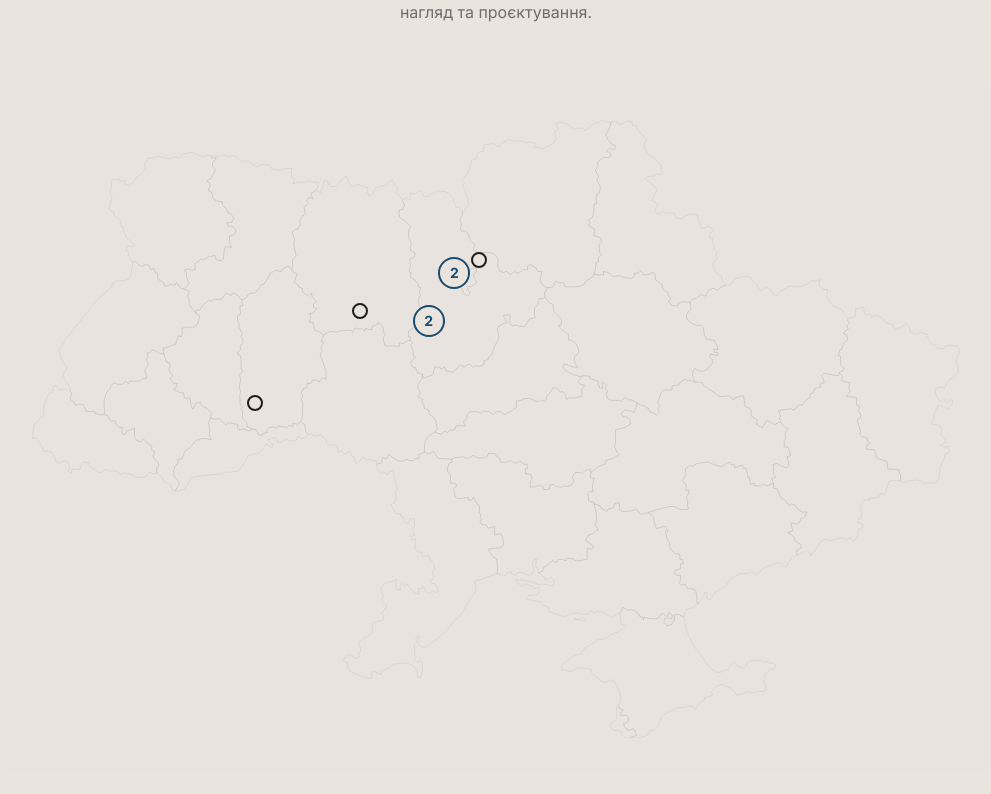
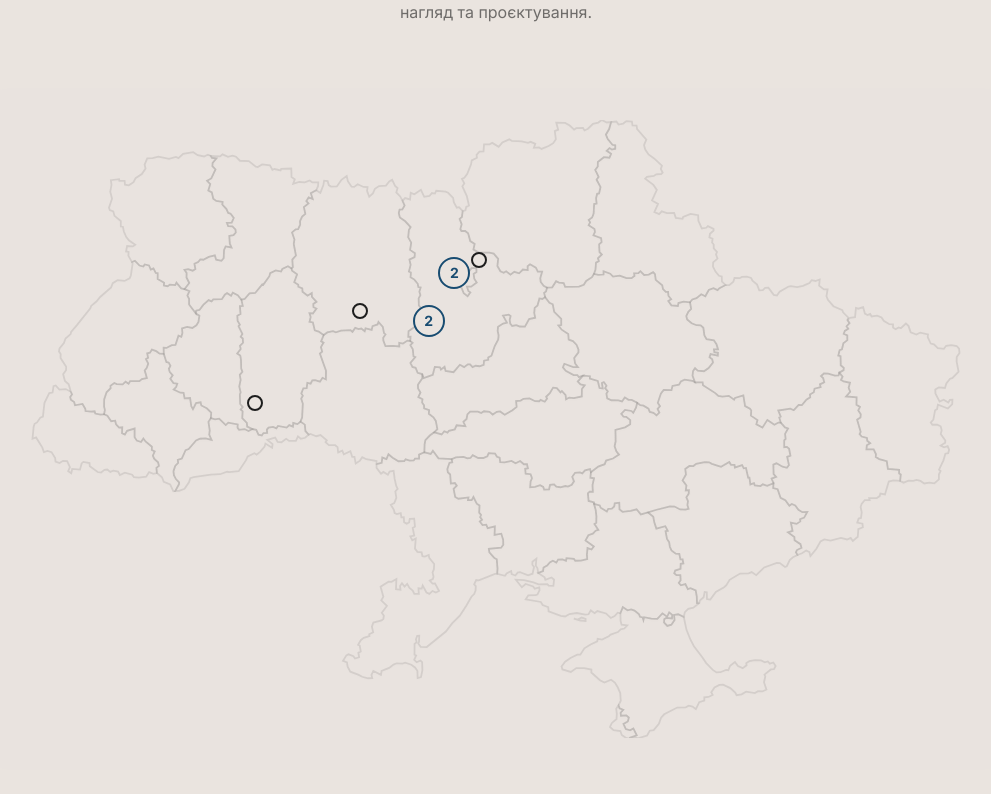
Before and after one commit to taraslukashyk/via_pro, a React (Vite) app: page / in a window 1280 px wide. Shown: the part 3906-4700 px from the top of the page, without its empty margins (144-1135 px from the left). Built offline with nearby package versions, Linux system fonts and the light colour scheme.

Commit message:
жирніші лінії карти

```diff
--- a/src/components/ui/Map/UkraineMap.tsx
+++ b/src/components/ui/Map/UkraineMap.tsx
@@ -16,7 +16,7 @@ export const UkraineMap: React.FC = () => {
                         id={String(region.id)}
                         d={region.d}
                         data-name={region.name}
-                        className="stroke-foreground/10 stroke-[0.5] fill-transparent hover:fill-accent/10 transition-all duration-500 ease-out cursor-pointer hover:stroke-accent/50"
+                        className="stroke-foreground/10 stroke-[1.5] fill-transparent hover:fill-accent/10 transition-all duration-500 ease-out cursor-pointer hover:stroke-accent/50"
                     />
                 ))}
             </svg>
```
